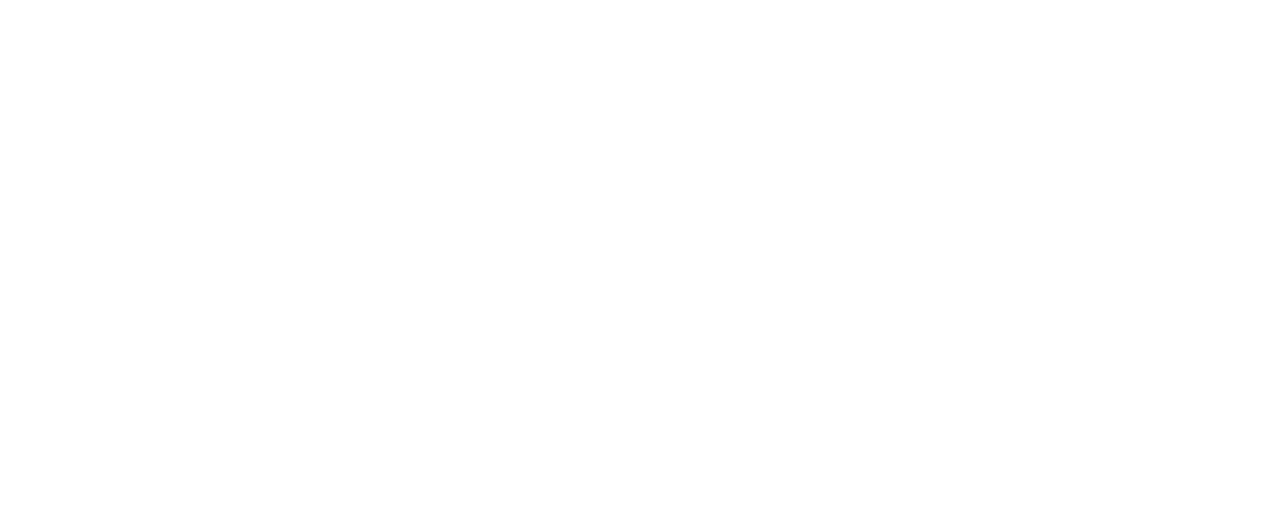
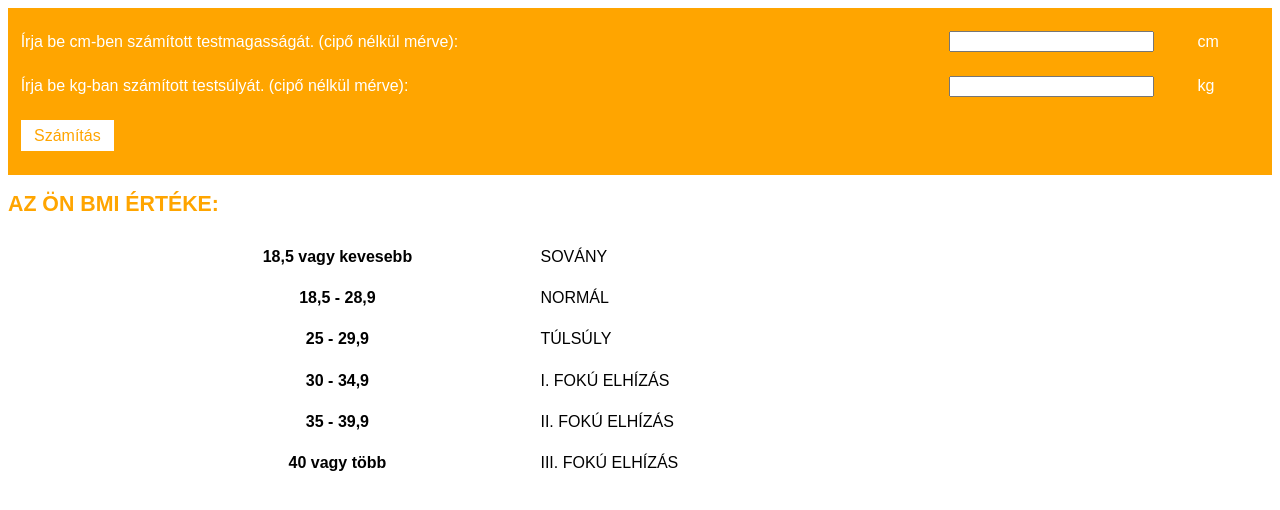
Before and after one commit to BatoBalint/Frontend_09.22_BMI, a plain HTML site: page index.html in a window 1280 px wide. Drawn offline with Linux system fonts and the light colour scheme.

Commit message:
elfelejtettem menteni, tablazat majdnem kesz

```diff
--- a/index.html
+++ b/index.html
@@ -7,6 +7,61 @@
     <title>BMI Kalkulátor</title>
   </head>
   <body>
+    <div class="Head">
+      <table>
+        <tr>
+          <td class="tableText">Írja be cm-ben számított testmagasságát. (cipő nélkül mérve):</td>
+          <td class="tableForm">
+            <form class="" action="index.html" method="post">
+              <input type="number" name="" value="">
+            </form>
+        </td>
+          <td class="tableUnit">cm</td>
+        </tr>
+        <tr>
+          <td class="tableText">Írja be kg-ban számított testsúlyát. (cipő nélkül mérve):</td>
+          <td class="tableForm">
+            <form class="" action="index.html" method="post">
+              <input type="number" name="" value="">
+            </form>
+          </td>
+          <td class="tableUnit">kg</td>
+        </tr>
+        <tr>
+          <td colspan="3"><button type="button" name="button">Számítás</button></td>
+        </tr>
+      </table>
+    </div>
 
+    <div class="Body">
+      <h2>Az ön bmi értéke: <span class="bmiResult"></span></h2>
+
+      <table class="bmiTable">
+        <tr class="bmiTableRow">
+          <td>18,5 vagy kevesebb</td>
+          <td>sovány</td>
+        </tr>
+        <tr class="bmiTableRow">
+          <td>18,5 - 28,9</td>
+          <td>normál</td>
+        </tr>
+        <tr class="bmiTableRow">
+          <td>25 - 29,9</td>
+          <td>túlsúly</td>
+        </tr>
+        <tr class="bmiTableRow">
+          <td>30 - 34,9</td>
+          <td>i. fokú elhízás</td>
+        </tr>
+        <tr class="bmiTableRow">
+          <td>35 - 39,9</td>
+          <td>ii. fokú elhízás</td>
+        </tr>
+        <tr class="bmiTableRow">
+          <td>40 vagy több</td>
+          <td>iii. fokú elhízás</td>
+        </tr>
+      </table>
+    </div>
   </body>
 </html>
--- a/style.css
+++ b/style.css
@@ -0,0 +1,73 @@
+body {
+  font-family: "Arial";
+}
+
+button {
+  border: none;
+  background-color: white;
+  color: orange;
+  padding: 5pt 10pt;
+  font-size: 12pt;
+}
+
+table {
+  width: 100%;
+}
+
+td {
+  padding: 8pt 0pt;
+}
+
+input {
+  width: 80%;
+}
+
+h2 {
+  text-transform: uppercase;
+  font-size: 16pt;
+}
+
+.Body {
+  color: orange;
+}
+
+.bmiResult {
+  font-style: italic;
+}
+
+.Head {
+  background-color: orange;
+  padding: 8pt;
+  color: white;
+}
+
+.tableText {
+  width: 75%;
+}
+
+.tableForm {
+  width: 20%;
+}
+
+.tableUnit {
+  width: 5%;
+}
+
+.bmiTable {
+  width: 80%;
+  margin: auto;
+}
+
+.bmiTableRow td:first-child{
+  color: black;
+  text-transform: none;
+  font-weight: bold;
+  text-align: center;
+  width: 40%;
+}
+
+.bmiTableRow {
+  color: black;
+  text-transform: uppercase;
+  width: 60%;
+}
```
